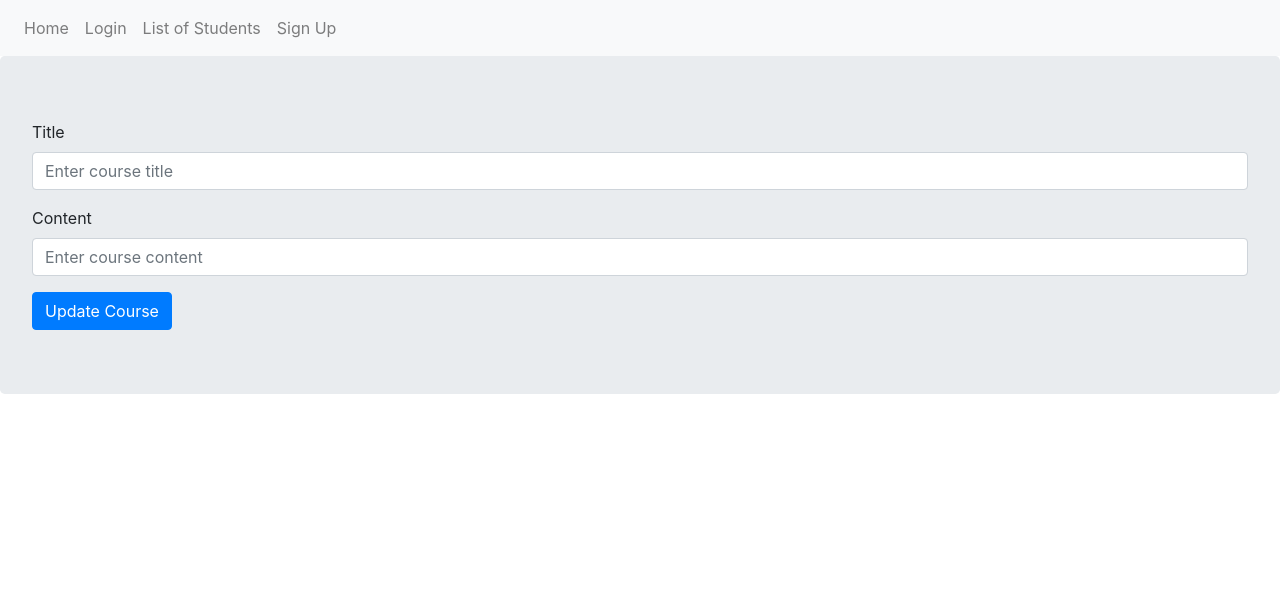
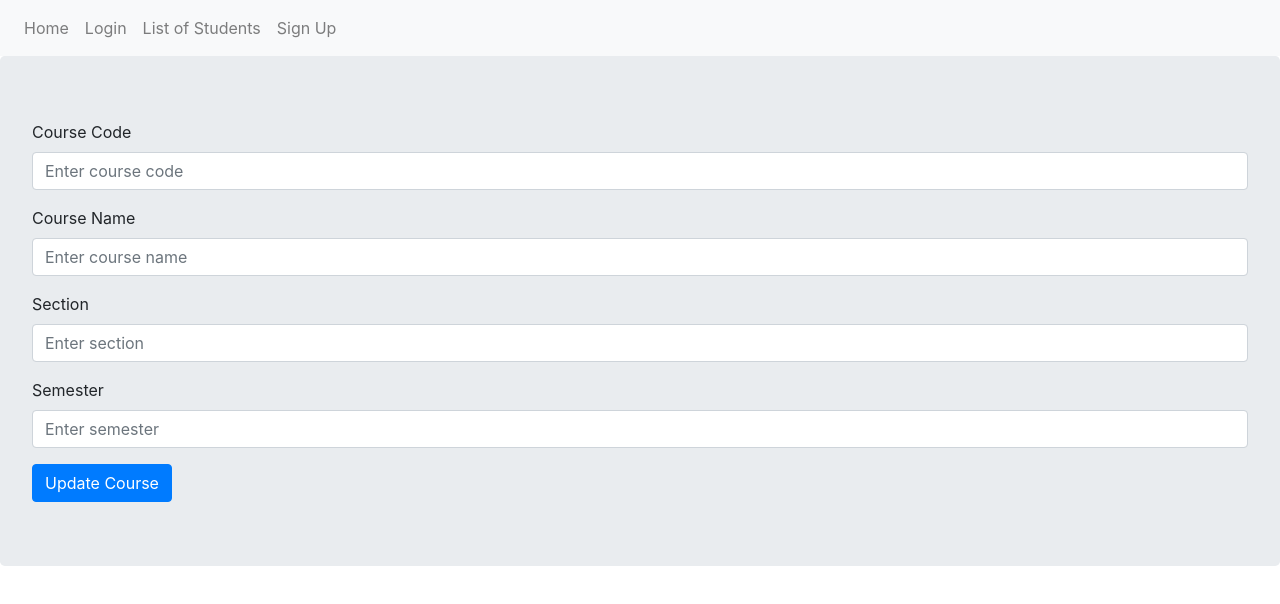
Before and after one commit to narsenieva/NataliiaArsenieva_VictoriaLiu_COMP308Lab3_-Ex1, a React (Create React App) app in the folder react-client/: page /showcourse/1 in a window 1280 px wide. Both pictures are taken after a click on the button "Edit". Shown: the top 604 px of the page. Built offline with nearby package versions, Linux system fonts and the light colour scheme; no server answers; the HTML template or start-up script is replaced by a standard one.

Commit message:
added the other course values

```diff
--- a/react-client/src/components/CreateCourse.js
+++ b/react-client/src/components/CreateCourse.js
@@ -11,7 +11,7 @@ function CreateCourse(props) {
     //
     const studentNumber = props.screen;
     console.log('props.screen',props.screen)
-    const [course, setCourse] = useState({ _id: '', title: '', content: '', studentNumber: '' });
+    const [course, setCourse] = useState({ _id: '', courseCode: '', courseName: '', section: '', semester: '', studentNumber: '' });
     const [showLoading, setShowLoading] = useState(false);
     //
     const apiUrl = "http://localhost:3000/api/courses"
@@ -19,7 +19,7 @@ function CreateCourse(props) {
     const saveCourse = (e) => {
         setShowLoading(true);
         e.preventDefault();
-        const data = {title: course.title, content: course.content, studentNumber: studentNumber };
+        const data = {courseCode: course.courseCode, courseName: course.courseName, section: course.section, semester: course.semester, studentNumber: studentNumber };
         //
         axios.post(apiUrl, data)
         .then((result) => {
@@ -46,12 +46,20 @@ function CreateCourse(props) {
         <Jumbotron>
             <Form onSubmit={saveCourse}>
               <Form.Group>
-                <Form.Label> Title</Form.Label>
-                <Form.Control type="text" name="title" id="title" placeholder="Enter title" value={course.title} onChange={onChange} />
+                <Form.Label> Course Code</Form.Label>
+                <Form.Control type="text" name="courseCode" id="courseCode" placeholder="Enter course code" value={course.courseCode} onChange={onChange} />
               </Form.Group>
               <Form.Group>
-                <Form.Label> Content</Form.Label>
-                <Form.Control as="textarea" rows="3" name="content" id="content" placeholder="Enter Content" value={course.content} onChange={onChange} />
+                <Form.Label> Course Name</Form.Label>
+                <Form.Control type="text" name="courseName" id="courseName" placeholder="Enter course name" value={course.courseName} onChange={onChange} />
+              </Form.Group>
+              <Form.Group>
+                <Form.Label> Section </Form.Label>
+                <Form.Control type="text" name="section" id="section" placeholder="Enter section" value={course.section} onChange={onChange} />
+              </Form.Group>
+              <Form.Group>
+                <Form.Label> Semester </Form.Label>
+                <Form.Control type="text" name="semester" id="semester" placeholder="Enter semester" value={course.semester} onChange={onChange} />
               </Form.Group>
 
               <Button variant="primary" type="submit">
--- a/react-client/src/components/EditCourse.js
+++ b/react-client/src/components/EditCourse.js
@@ -8,8 +8,8 @@ import { withRouter } from 'react-router-dom';
 
 function EditCourse(props) {
   console.log('edituser props:',props.match.params)
-  const [course, setCourse] = useState({ _id: '', title: '',
-  content: '' });
+  const [course, setCourse] = useState({ _id: '', courseCode: '', courseName: '',
+  section: '', semester: '' });
   const [showLoading, setShowLoading] = useState(true);
   const apiUrl = "http://localhost:3000/api/courses/" + props.match.params.id;
   //runs only once after the first render
@@ -29,7 +29,7 @@ function EditCourse(props) {
   const updateCourse = (e) => {
     setShowLoading(true);
     e.preventDefault();
-    const data = { title: course.title, content: course.content};
+    const data = { courseCode: course.courseCode, courseName: course.courseName, section: course.section, semester: course.semester};
     axios.put(apiUrl, data)
       .then((result) => {
         console.log('after calling put to update',result.data )
@@ -53,12 +53,20 @@ function EditCourse(props) {
       <Jumbotron>
         <Form onSubmit={updateCourse}>
           <Form.Group>
-            <Form.Label> Title</Form.Label>
-            <Form.Control type="text" name="title" id="title" placeholder="Enter course title" value={course.title} onChange={onChange} />
-            </Form.Group>
+            <Form.Label> Course Code</Form.Label>
+            <Form.Control type="text" name="courseCode" id="courseCode" placeholder="Enter course code" value={course.courseCode} onChange={onChange} />
+          </Form.Group>
           <Form.Group>
-            <Form.Label> Content</Form.Label>
-            <Form.Control type="text" name="content" id="content" placeholder="Enter course content" value={course.content} onChange={onChange} />
+            <Form.Label> Course Name</Form.Label>
+            <Form.Control type="text" name="courseName" id="courseName" placeholder="Enter course name" value={course.courseName} onChange={onChange} />
+          </Form.Group>
+          <Form.Group>
+            <Form.Label> Section</Form.Label>
+            <Form.Control type="text" name="section" id="secton" placeholder="Enter section" value={course.section} onChange={onChange} />
+          </Form.Group>
+          <Form.Group>
+            <Form.Label> Semester</Form.Label>
+            <Form.Control type="text" name="semester" id="semester" placeholder="Enter semester" value={course.semester} onChange={onChange} />
           </Form.Group>
 
 
--- a/react-client/src/components/ListCourses.js
+++ b/react-client/src/components/ListCourses.js
@@ -45,7 +45,7 @@ function ListCourses(props) {
           </Spinner> }
           <ListGroup>
             {data.map((item, idx) => (
-              <ListGroup.Item key={idx} action onClick={() => { showDetail(item._id) }}>{item.title}</ListGroup.Item>
+              <ListGroup.Item key={idx} action onClick={() => { showDetail(item._id) }}>{item.courseCode}</ListGroup.Item>
             ))}
           </ListGroup>
         </div>
--- a/react-client/src/components/ShowCourse.js
+++ b/react-client/src/components/ShowCourse.js
@@ -32,7 +32,7 @@ function ShowCourse(props) {
 
   const deleteCourse = (id) => {
     setShowLoading(true);
-    const course = { title: data.title, content: data.content };
+    const course = { courseCode: data.courseCode, courseName: data.courseName, section: data.section, semester: data.semester };
     //
     axios.delete(apiUrl, course)
       .then((result) => {
@@ -47,8 +47,8 @@ function ShowCourse(props) {
         <span className="sr-only">Loading...</span>
       </Spinner> }
       <Jumbotron>
-        <h1>Title: {data.title}</h1>
-        <p>Content: {data.content}</p>
+        <h1>Course Code: {data.courseCode}</h1>
+        <p>Course Name: {data.courseName}</p>
 
         <p>
           <Button type="button" variant="primary" onClick={() => { editCourse(data._id) }}>Edit</Button>&nbsp;
```
Also changed, not shown: 2 other files (tests, documents, lock files or other folders).
